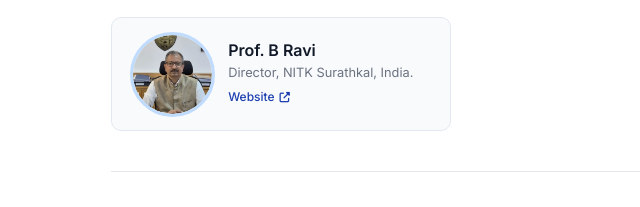
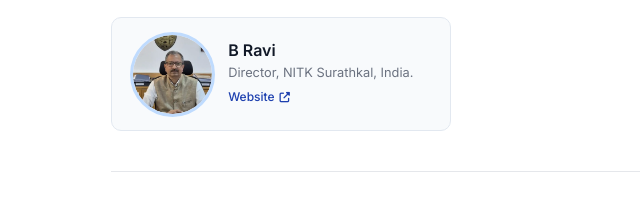
Before and after one commit to cs3-lab/icdcn, a plain HTML site: page organization.html in a window 1280 px wide. Shown: the part 770-977 px from the top of the page, 61-701 px from the left. Drawn offline with Linux system fonts and the light colour scheme.

Commit message:
organization update

```diff
--- a/organization.html
+++ b/organization.html
@@ -144,7 +144,7 @@
                                 <img src="images/committee/Director.webp" alt="Prof. B Ravi" onerror="this.style.display='none'">
                             </div>
                             <div>
-                                <h4>Prof. B Ravi</h4>
+                                <h4>B Ravi</h4>
                                 <p>Director, NITK Surathkal, India.</p>
                                 <a href="https://www.nitk.ac.in/director" target="_blank" rel="noopener" class="org-website">Website <i class="fas fa-external-link-alt"></i></a>
                             </div>
```
